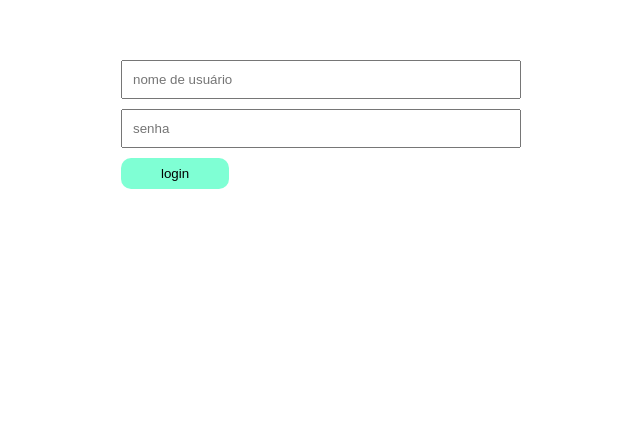
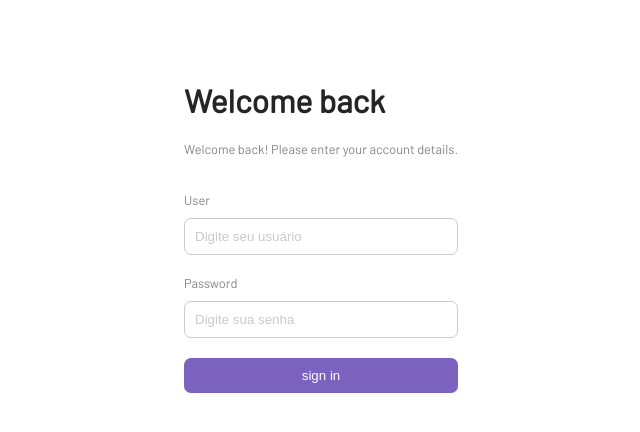
Before and after one commit to Petersonvaladao/Login-page, a plain HTML site: page index.html in a window 1280 px wide. Shown: the whole page, without its empty margins (319-959 px from the left). Drawn offline with Linux system fonts and the light colour scheme.

Commit message:
adjustment css

```diff
--- a/index.html
+++ b/index.html
@@ -1,22 +1,34 @@
 <!DOCTYPE html>
 <html lang="pt-BR">
+
 <head>
   <meta charset="UTF-8">
   <meta http-equiv="X-UA-Compatible" content="IE=edge">
   <meta name="viewport" content="width=device-width, initial-scale=1.0">
+  <link rel="preconnect" href="https://fonts.googleapis.com">
+  <link rel="preconnect" href="https://fonts.gstatic.com" crossorigin>
+  <link href="https://fonts.googleapis.com/css2?family=Barlow:wght@100;300;400&display=swap" rel="stylesheet">
   <link rel="stylesheet" href="style.css">
   <title>Document</title>
 </head>
+
 <body>
 
   <div class="container">
-    <div class="field-box">
-      <input  type="text" id="user-name" placeholder="nome de usuário">
-      <input type="password" name="" id="password" placeholder="senha">
+    <div>
+      <h1>Welcome back</h1>
+      <p>Welcome back! Please enter your account details.</p>
+      <div class="field-box">
+        <span>User</span>
+        <input type="text" id="user-name" placeholder="Digite seu usuário">
+        <span>Password</span>
+        <input type="password" name="" id="password" placeholder="Digite sua senha">
+        <button id="btn">sign in</button>
+      </div>
     </div>
-    <button id="btn">login</button>
   </div>
 
   <script src="script.js"></script>
 </body>
+
 </html>
--- a/style.css
+++ b/style.css
@@ -1,27 +1,53 @@
+body {
+  font-family: 'Barlow', Tahoma, Geneva, Verdana, sans-serif;
+  color: #252525;
+}
+
 .container {
   max-width: 400px;
   margin: 0 auto;
   margin-top: 60px;
+  display: flex;
+  justify-content: center;
+}
+
+.container p, span {
+  font-size: 0.8em;
+  color: #858585;
+
 }
 
 .field-box{
-  max-width: 400px;
-  margin: 0 auto;
+  max-width: 300px;
   display: flex;
   flex-direction: column;
-  justify-content: center;
   gap: 10px;
-  margin: 10px 0;
+  margin: 35px 0;
 }
 
 #btn {
-  background-color: aquamarine;
-  padding: 8px 40px;
-  border-radius: 10px;
+  color: #fff;
+  background-color: #7B62BE;
+  padding: 10px 0;
+  border-radius: 7px;
   border: none;
   cursor: pointer;
 }
 
+#btn:hover {
+  color: #fff;
+  background-color: #4f388d;
+}
+
 #user-name, #password {
-  padding: 10px;
+  padding: 10px 0;
+  margin-bottom: 10px;
+  border: 1px solid #cacaca;
+  border-radius: 7px;
 }
+
+#user-name::placeholder,
+#password::placeholder {
+  color: #cacaca;
+  padding-left: 10px;
+}
```
